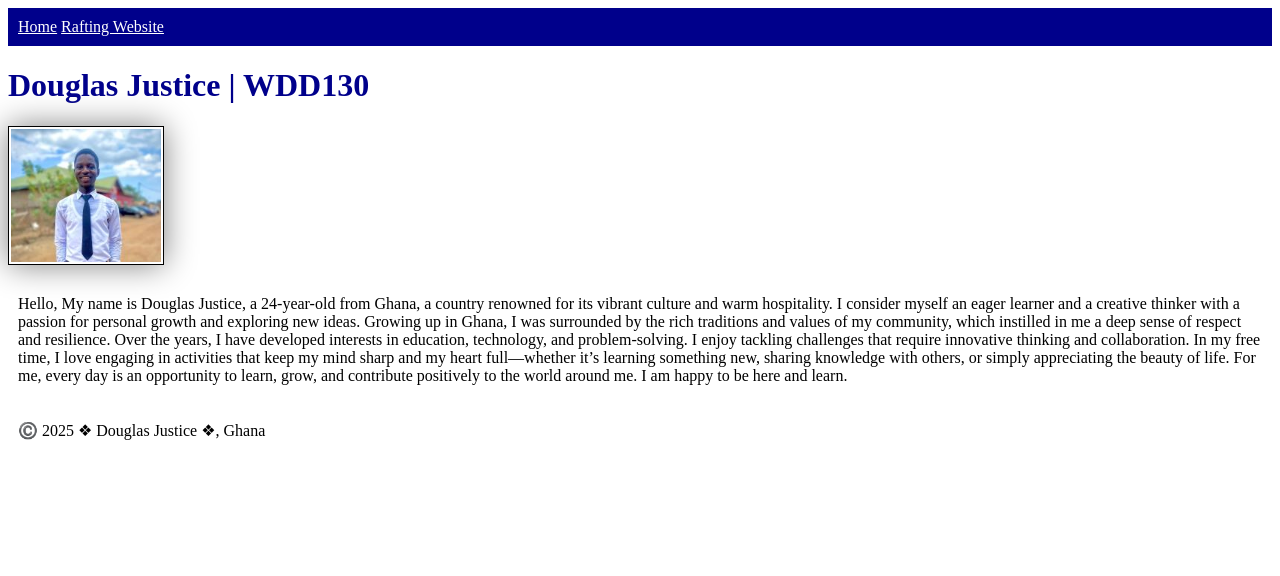
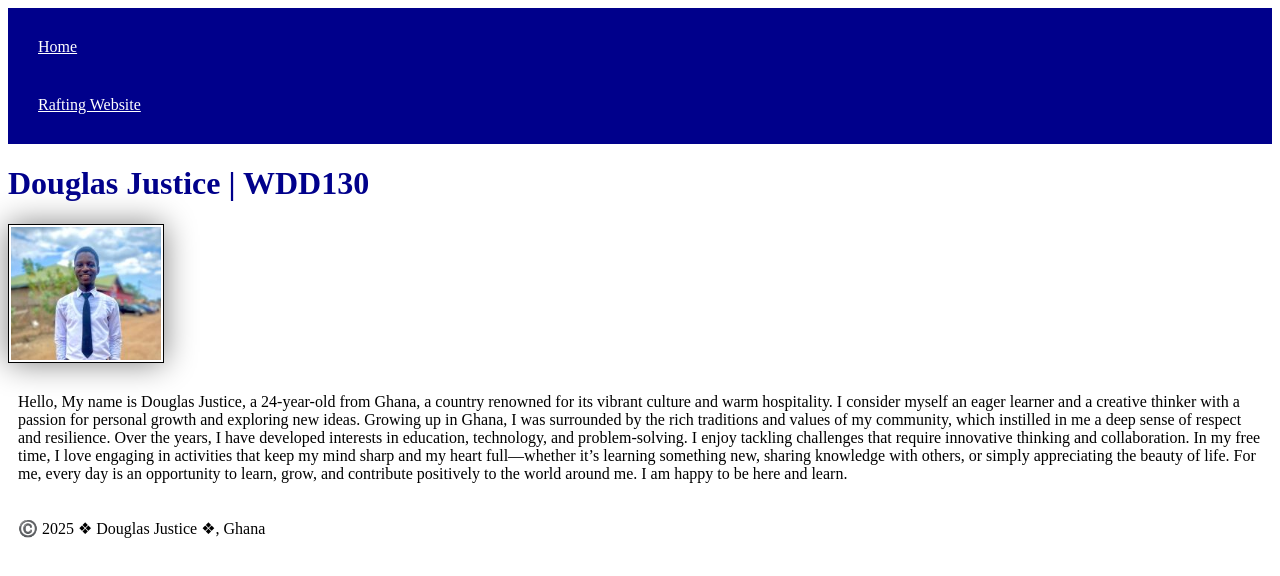
Before and after one commit to kobbybhills/wdd130, a plain HTML site: page index.html in a window 1280 px wide. Drawn offline with Linux system fonts and the light colour scheme.

Commit message:
padding2

```diff
--- a/styles/styles.css
+++ b/styles/styles.css
@@ -4,8 +4,8 @@ nav {
 }
 nav a {
     color: white;
-    display: block
-    padding 20px;
+    display: block;
+    padding: 20px;
 }
 h1{
     color:darkblue;
```
